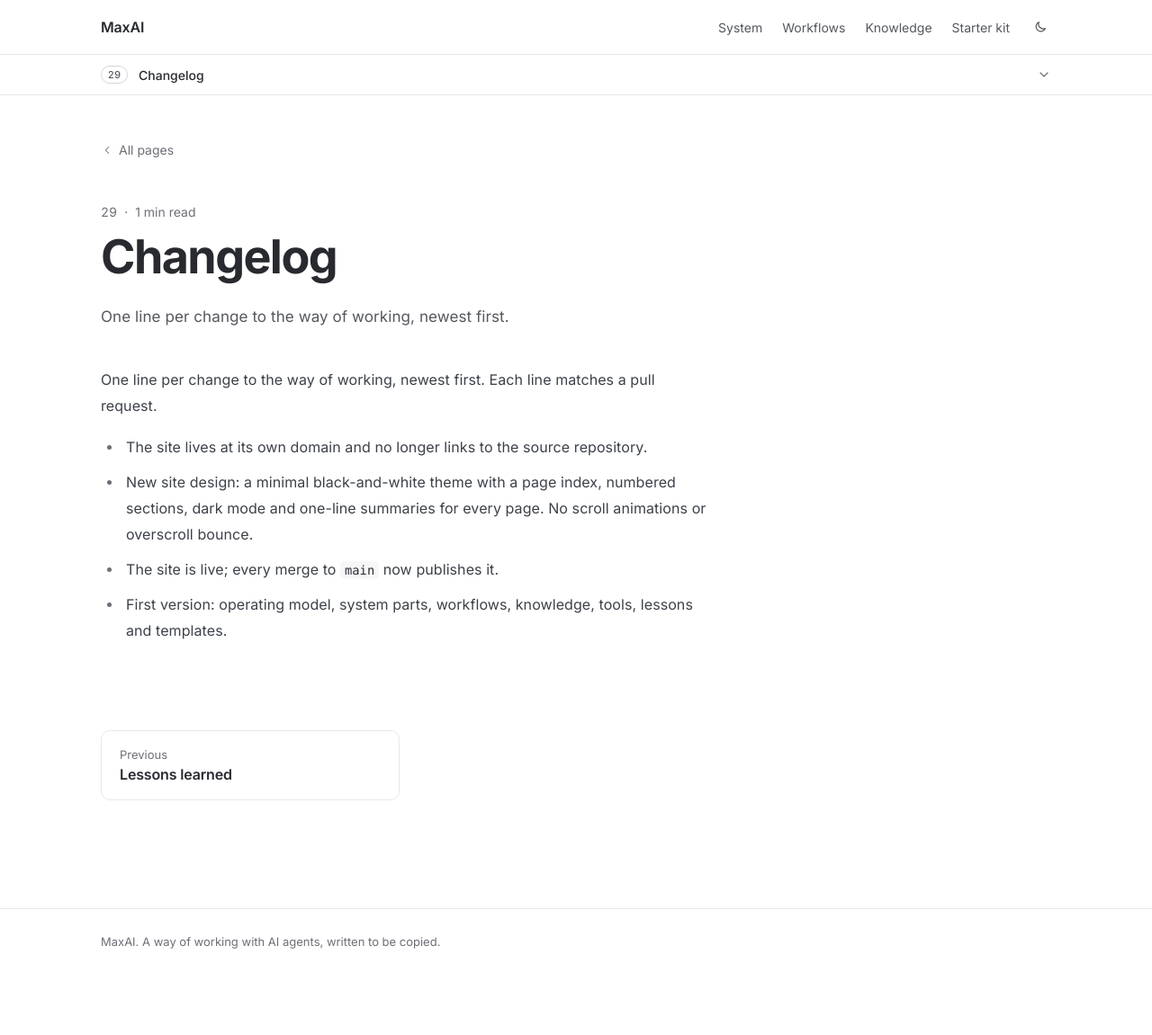
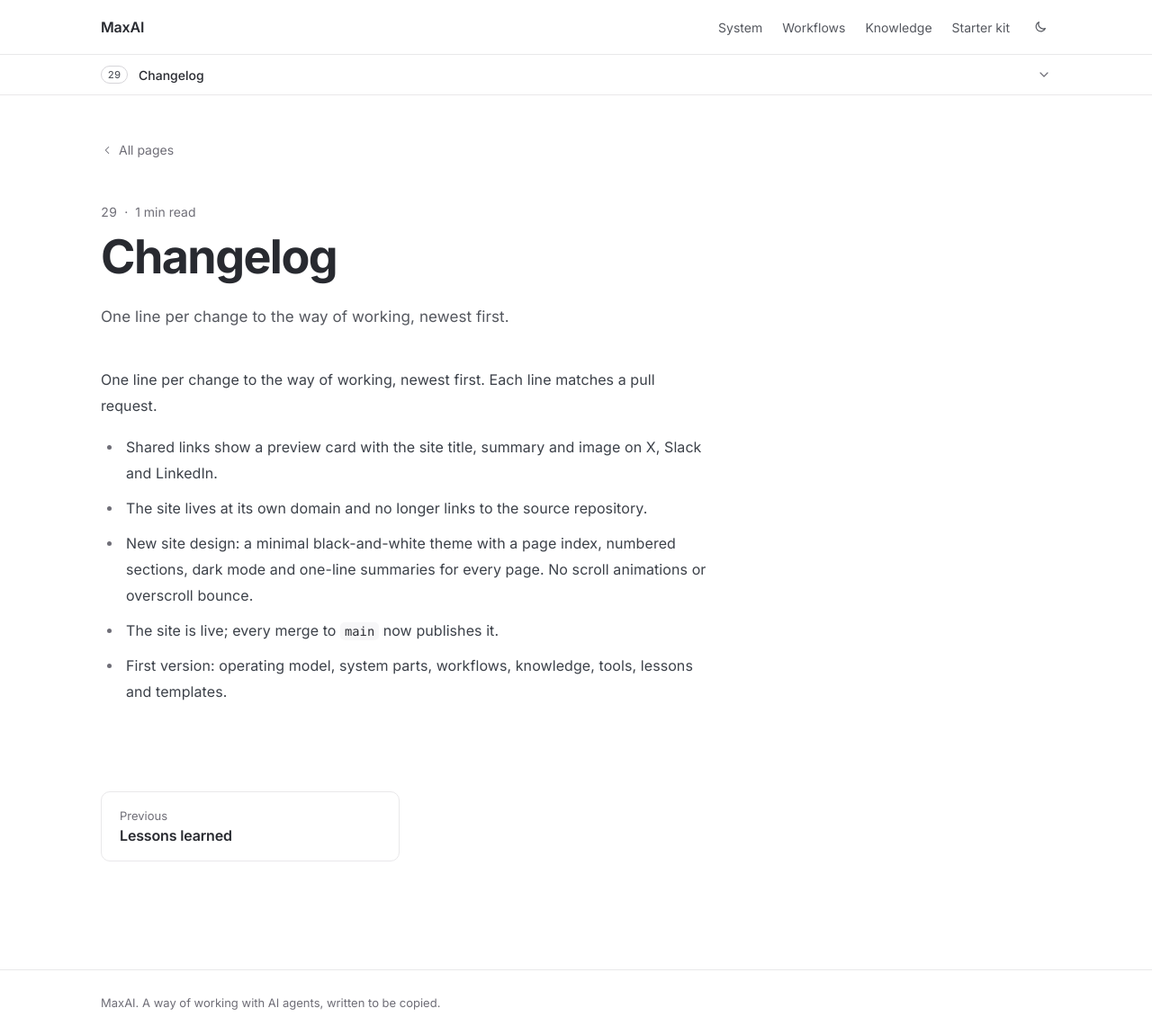
Before and after one commit to jay1803/MaxAI, an MkDocs documentation site: the page built from docs/changelog.md, in a window 1280 px wide and 1151 px high. Shown: the whole window at 90% size. Built offline with MkDocs 1.6.1, drawn with Linux system fonts in a browser that asks for light colours.

Commit message:
Add link preview cards for X, Slack and LinkedIn (#6)

```diff
--- a/docs/changelog.md
+++ b/docs/changelog.md
@@ -7,6 +7,7 @@ summary: "One line per change to the way of working, newest first."
 One line per change to the way of working, newest first. Each line matches a
 pull request.
 
+- Shared links show a preview card with the site title, summary and image on X, Slack and LinkedIn.
 - The site lives at its own domain and no longer links to the source repository.
 - New site design: a minimal black-and-white theme with a page index, numbered sections, dark mode and one-line summaries for every page. No scroll animations or overscroll bounce.
 - The site is live; every merge to `main` now publishes it.
--- a/theme/main.html
+++ b/theme/main.html
@@ -24,6 +24,25 @@
   <title>{% if page and page.is_homepage %}{{ config.site_name }} · How I work with AI agents{% elif page %}{{ page.title }} · {{ config.site_name }}{% else %}{{ config.site_name }}{% endif %}</title>
   {%- if page and page.canonical_url %}<link rel="canonical" href="{{ page.canonical_url }}">{% endif %}
   <link rel="icon" href="{{ 'img/favicon.svg'|url }}" type="image/svg+xml">
+  {#- Link previews on X, Slack, LinkedIn and other sites. -#}
+  {%- set share_title = (config.site_name ~ ' · How I work with AI agents') if (not page or page.is_homepage) else (page.title ~ ' · ' ~ config.site_name) %}
+  {%- set share_image = config.site_url ~ 'img/og.png' %}
+  <meta property="og:type" content="{{ 'website' if (not page or page.is_homepage) else 'article' }}">
+  <meta property="og:site_name" content="{{ config.site_name }}">
+  <meta property="og:title" content="{{ share_title }}">
+  <meta property="og:description" content="{{ desc }}">
+  {%- if page and page.canonical_url %}
+  <meta property="og:url" content="{{ page.canonical_url }}">
+  {%- endif %}
+  <meta property="og:image" content="{{ share_image }}">
+  <meta property="og:image:width" content="2400">
+  <meta property="og:image:height" content="1260">
+  <meta property="og:image:alt" content="How I work with agents: one person, a team of AI agents and a single task tracker.">
+  <meta name="twitter:card" content="summary_large_image">
+  <meta name="twitter:title" content="{{ share_title }}">
+  <meta name="twitter:description" content="{{ desc }}">
+  <meta name="twitter:image" content="{{ share_image }}">
+  <meta name="twitter:image:alt" content="How I work with agents: one person, a team of AI agents and a single task tracker.">
   <link rel="preconnect" href="https://fonts.googleapis.com">
   <link rel="preconnect" href="https://fonts.gstatic.com" crossorigin>
   <link rel="stylesheet" href="https://fonts.googleapis.com/css2?family=Inter:opsz,wght@14..32,400..900&display=swap">
```
Also changed, not shown: theme/img/og.png (added).
